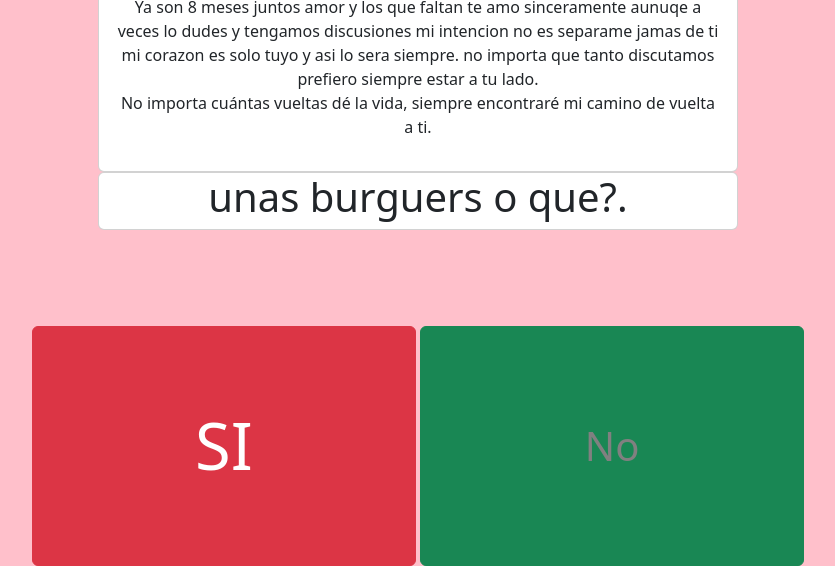
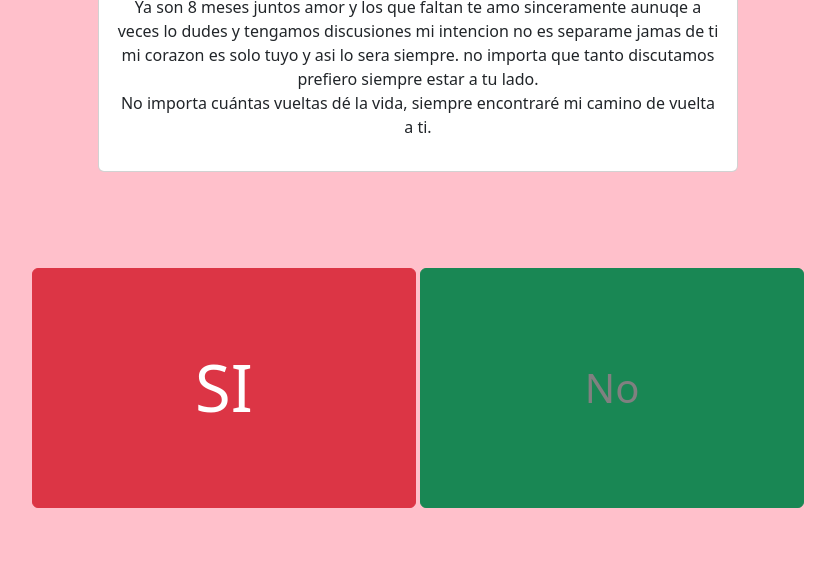
Before and after one commit to iudexven/runsoutbtn, a plain HTML site: page index.html in a window 1280 px wide. Shown: the part 318-884 px from the top of the page, without its empty margins (222-1057 px from the left). After the commit the page ends 826 px from the top, so only its background shows below. Drawn offline with nearby package versions, Linux system fonts and the light colour scheme.

Commit message:
Update index.html

```diff
--- a/index.html
+++ b/index.html
@@ -13,7 +13,7 @@ window.onload = function ()
 {
     setTimeout(function(){
       $("#SomeDivId").show();
-    }, 5000);
+    }, 35000);
 };
 
 
```
